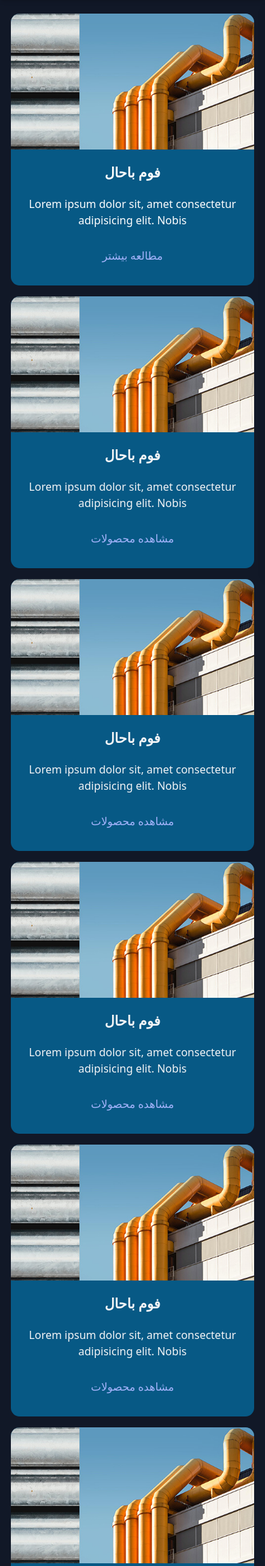
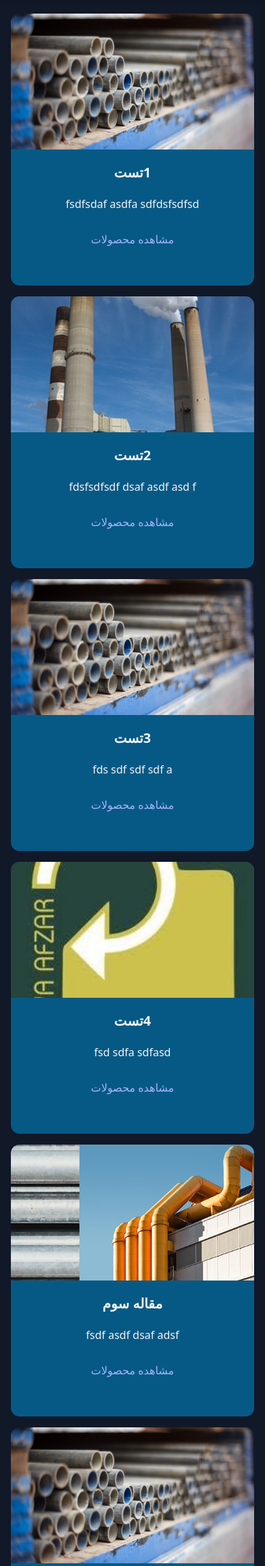
Before and after one commit to Nima-Hmz/WebProductPortal, a Django app: page /articles/ in a window 390 px wide. Shown: the part 64-2368 px from the top of the page at 68% size. Run offline with Django 5.2, Linux system fonts and the light colour scheme; data comes from the database, SQL or seed files in the repository; style sheets or scripts are compiled from the project's sources; some libraries are stand-ins or nearby versions.

Commit message:
article list added

```diff
--- a/articles/templates/articles/article_list.html
+++ b/articles/templates/articles/article_list.html
@@ -9,95 +9,34 @@
             ما</p>
         <div class="mt-10 flex justify-center flex-col md:flex-row flex-wrap">
             <!-- az in estefade kon -->
-            <a href="">
-                <div
-                    class="card mx-auto my-2 md:m-2 w-11/12 md:w-3/12 text-center text-white  bg-orange-600 dark:bg-sky-800">
-                    <div class="card-img bg-cover">
-                        <img class="card-img" src="./assets//Images/paya-3-resize.jpg" alt="">
-                    </div>
-                    <div class="content mt-5">
-                        <p class="mb-5">
-                            <span class="text-xl font-bold">فوم باحال</span>
-                        </p>
-                        <p class="subtext">Lorem ipsum dolor sit, amet consectetur adipisicing elit. Nobis </p>
-                        <button class=" text-indigo-300 rounded-md p-2 mt-5">مطالعه بیشتر
-                        </button>
-                    </div>
-            </a>
-            <!--  -->
 
+        {% for article in article_list1 %}
+        <div class="card mx-auto my-2 md:m-2 w-11/12 md:w-3/12 text-center  bg-orange-600 dark:bg-sky-800">
+            <div class="card-img bg-cover">
+                <img class="card-img" src="{{ article.thumbnail.url }}" alt="">
+            </div>
+            <div class="content mt-5">
+                <p class="mb-5">
+                    <span class="text-xl font-bold">{{ article.fa_title }}</span>
+                </p>
+                <p class="subtext">{{ article.fa_description_short }}</p>
+                <a href="{% url 'articles:article_detail' article.slug %}">
+                <button class=" text-indigo-300 rounded-md p-2 mt-5">مشاهده محصولات
+                </button></a>
+            </div>
+        </div>
+        {% endfor %}
 
 
             <!-- na ina -->
         </div>
-        <div class="card mx-auto my-2 md:m-2 w-11/12 md:w-3/12 text-center  bg-orange-600 dark:bg-sky-800">
-            <div class="card-img bg-cover">
-                <img class="card-img" src="./assets//Images/paya-3-resize.jpg" alt="">
-            </div>
-            <div class="content mt-5">
-                <p class="mb-5">
-                    <span class="text-xl font-bold">فوم باحال</span>
-                </p>
-                <p class="subtext">Lorem ipsum dolor sit, amet consectetur adipisicing elit. Nobis </p>
-                <button class=" text-indigo-300 rounded-md p-2 mt-5">مشاهده محصولات
-                </button>
-            </div>
-        </div>
-        <div class="card mx-auto my-2 md:m-2 w-11/12 md:w-3/12 text-center  bg-orange-600 dark:bg-sky-800">
-            <div class="card-img bg-cover">
-                <img class="card-img" src="./assets//Images/paya-3-resize.jpg" alt="">
-            </div>
-            <div class="content mt-5">
-                <p class="mb-5">
-                    <span class="text-xl font-bold">فوم باحال</span>
-                </p>
-                <p class="subtext">Lorem ipsum dolor sit, amet consectetur adipisicing elit. Nobis </p>
-                <button class=" text-indigo-300 rounded-md p-2 mt-5">مشاهده محصولات
-                </button>
-            </div>
-        </div>
-        <div class="card mx-auto my-2 md:m-2 w-11/12 md:w-3/12 text-center  bg-orange-600 dark:bg-sky-800">
-            <div class="card-img bg-cover">
-                <img class="card-img" src="./assets//Images/paya-3-resize.jpg" alt="">
-            </div>
-            <div class="content mt-5">
-                <p class="mb-5">
-                    <span class="text-xl font-bold">فوم باحال</span>
-                </p>
-                <p class="subtext">Lorem ipsum dolor sit, amet consectetur adipisicing elit. Nobis </p>
-                <button class=" text-indigo-300 rounded-md p-2 mt-5">مشاهده محصولات
-                </button>
-            </div>
-        </div>
-        <div class="card mx-auto my-2 md:m-2 w-11/12 md:w-3/12 text-center  bg-orange-600 dark:bg-sky-800">
-            <div class="card-img bg-cover">
-                <img class="card-img" src="./assets//Images/paya-3-resize.jpg" alt="">
-            </div>
-            <div class="content mt-5">
-                <p class="mb-5">
-                    <span class="text-xl font-bold">فوم باحال</span>
-                </p>
-                <p class="subtext">Lorem ipsum dolor sit, amet consectetur adipisicing elit. Nobis </p>
-                <button class=" text-indigo-300 rounded-md p-2 mt-5">مشاهده محصولات
-                </button>
-            </div>
-        </div>
-        <div class="card mx-auto my-2 md:m-2 w-11/12 md:w-3/12 text-center  bg-orange-600 dark:bg-sky-800">
-            <div class="card-img bg-cover">
-                <img class="card-img" src="./assets//Images/paya-3-resize.jpg" alt="">
-            </div>
-            <div class="content mt-5">
-                <p class="mb-5">
-                    <span class="text-xl font-bold">فوم باحال</span>
-                </p>
-                <p class="subtext">Lorem ipsum dolor sit, amet consectetur adipisicing elit. Nobis </p>
-                <button class=" text-indigo-300 rounded-md p-2 mt-5">مشاهده محصولات
-                </button>
-            </div>
-        </div>
+
+
         <!--  -->
         </div>
         </div>
         <!-- end product -->
+
+
     </main>
 {% endblock %}
--- a/articles/views.py
+++ b/articles/views.py
@@ -15,7 +15,6 @@ class ArticleListView(View):
 		article_list1 = paginator.get_page(page)
 		context = {
 
-			'article_temp':True,
 			'article_list1':article_list1,
 
 
--- a/products/views.py
+++ b/products/views.py
@@ -10,16 +10,11 @@ from home.template_manager import language_switcher
 
 class ProductsView(View):
 	def get(self, request):
-		lang = request.GET.get('lang', 'fa')
-		valid_langs = ['en', 'fa']
-		if lang not in valid_langs:
-			lang = 'fa'
 
 		root_categories = Category.objects.filter(parent__isnull=True)
 		context = {
 
 			'root_categories':root_categories,
-			'pro_temp':True
 
 		}
 
--- a/static/assets/CSS/style.css
+++ b/static/assets/CSS/style.css
@@ -4,11 +4,11 @@
 
 @font-face {
   font-family: "customFont";
-  src: url("/static/assets/fonts/Yekan-family/Dima-Yekan-Typography.ttf");
+  src: url("./../fonts/Yekan-family/Dima-Yekan-Typography.ttf");
 }
 @font-face {
   font-family: "customFont2";
-  src: url("/static/assets/fonts/Yekan-family/SYEKAN.TTF");
+  src: url("./../fonts/Yekan-family/SYEKAN.TTF");
 }
 body {
   transition: all 0.3s ease-in; /* Smooth transition for theme change */
--- a/templates/base.html
+++ b/templates/base.html
@@ -166,6 +166,8 @@
     <script src="https://unpkg.com/swiper/swiper-bundle.min.js"></script>
     <script src="{% static 'assets/JS/slider.js' %}"></script>
     <script src="{% static '/assets/JS/blogSwiper.js' %}"></script>
+
+
 </body>
 
 
```
Also changed, not shown: products/templates/products/products.html (+32 -29 lines).
